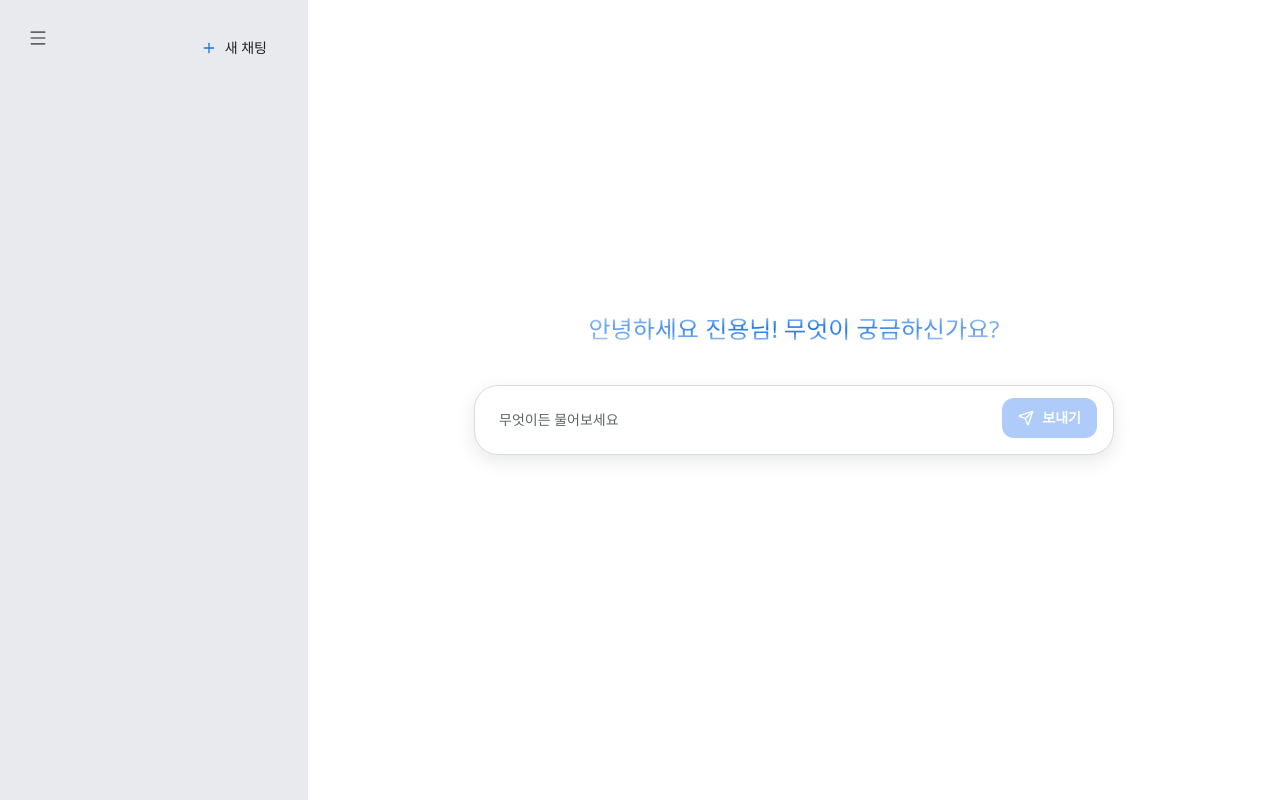
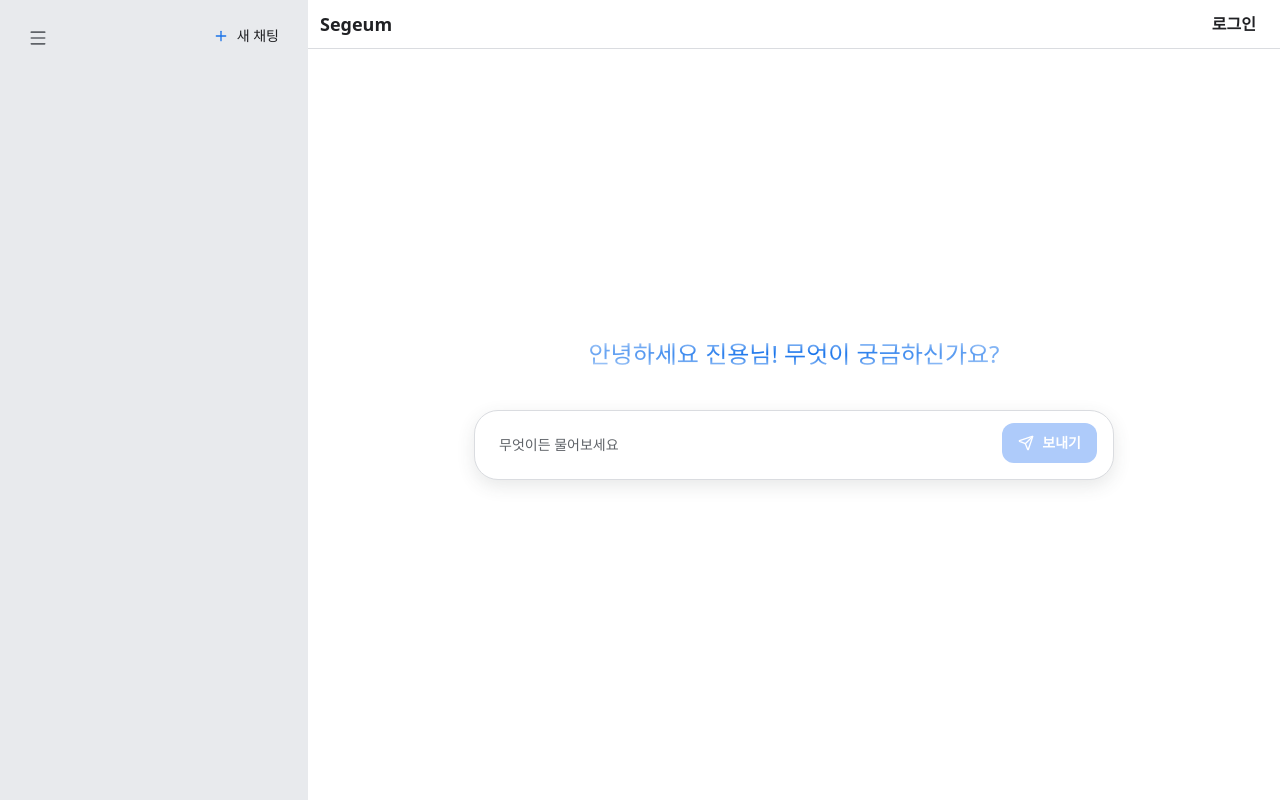
Before and after one commit to kernel-ai-project/client, a React (Vite) app: page / in a window 1280 px wide. Built offline with nearby package versions, Linux system fonts and the light colour scheme; no server answers.

Commit message:
design: 디자인 변경

```diff
--- a/src/Chat/components/ChatHeader.jsx
+++ b/src/Chat/components/ChatHeader.jsx
@@ -1,12 +1,42 @@
-import { Plus, Sun, Moon, MoreVertical } from "lucide-react";
+import { useState } from "react";
+import { useNavigate } from "react-router-dom";
 
-export default function ChatHeader({ title }) {
+export default function ChatHeader() {
+  const [isLogin, setIsLogin] = useState(false);
+  let navigate = useNavigate();
+
+  const handleAuth = () => {
+    if (isLogin) {
+      // 로그아웃 처리 로직
+      setIsLogin(true);
+    } else {
+      // 네이버 소셜 로그인 페이지로 이동
+      window.location.href = "http://localhost:8080/oauth2/authorization/naver";
+      setIsLogin(true);
+    }
+  };
   return (
-    <header className="flex items-center justify-between rounded-t-3xl border-b border-[#DADCE0] bg-white px-6 py-4">
+    <header className="flex items-center justify-between rounded-t-3xl border-b border-[#DADCE0] bg-white px-3 py-2">
       <div className="flex items-center gap-2">
-        <div className="text-base font-semibold text-[#202124] md:text-lg">
-          {title ?? "Chat"}
-        </div>
+        <button
+          className="text-base font-semibold text-[#202124] md:text-lg"
+          onClick={() => {
+            navigate("/");
+          }}
+        >
+          Segeum
+        </button>
+      </div>
+      <div className="flex items-end  rounded-md hover:bg-[#D2E3FC] px-3 py-1 duration-200 font-bold">
+        <button
+          onClick={() => {
+            {
+              handleAuth();
+            }
+          }}
+        >
+          {isLogin ? "로그아웃" : "로그인"}
+        </button>
       </div>
     </header>
   );
--- a/src/Chat/components/Sidebar.jsx
+++ b/src/Chat/components/Sidebar.jsx
@@ -23,7 +23,7 @@ export default function Sidebar({
   }
 
   return (
-    <aside className="flex h-full w-full flex-col bg-[#E8EAED] p-4 text-[#202124] ">
+    <aside className="flex h-full w-full flex-col bg-[#E8EAED] p-1 text-[#202124] ">
       <div className="flex justify-end">
         <div className="rounded-2xl  p-3  hover:bg-[#FDFDFD] duration-200 ">
           <button
@@ -42,7 +42,7 @@ export default function Sidebar({
         {conversations.map((conversation) => {
           const isActive = conversation.id === activeId;
           const baseClasses =
-            "group relative flex w-full items-center gap-3 rounded-2xl border border-transparent px-3 py-3 text-left transition-colors duration-200";
+            "group relative flex w-full items-center gap-3 rounded-2xl border border-transparent px-6 py-3 text-left transition-colors duration-200";
           const hoverClasses = isActive ? "" : "hover:bg-[#FDFDFD]";
           const activeClasses = isActive ? "bg-[#D2E3FC] shadow-none" : "";
 
--- a/src/ChatUI.jsx
+++ b/src/ChatUI.jsx
@@ -378,6 +378,7 @@ export default function ChatUI() {
         conversationId = resolvedId;
 
         for await (const chunk of askStream(conversationId, trimmed)) {
+          setIsThinking(false);
           appendToMessage(conversationId, thinkingMessage.id, chunk);
         }
       } catch (error) {
@@ -464,6 +465,7 @@ export default function ChatUI() {
             path="/"
             element={
               <section className="flex flex-1 flex-col rounded-2xl transition-shadow duration-300 md:overflow-hidden ">
+                <ChatHeader />
                 <div
                   ref={listRef}
                   className="flex flex-1 items-center justify-center overflow-auto p-6 text-center md:p-12"
@@ -488,7 +490,7 @@ export default function ChatUI() {
             path="/chat/:chatRoomId"
             element={
               <section className="flex flex-1 flex-col rounded-2xl  transition-shadow duration-300 md:overflow-hidden md:hover:shadow-[0_24px_60px_rgba(60,64,67,0.18)]">
-                <ChatHeader title={activeConv?.title} />
+                <ChatHeader />
                 <MessageList
                   messages={activeConv?.messages ?? []}
                   isThinking={isThinking}
```
